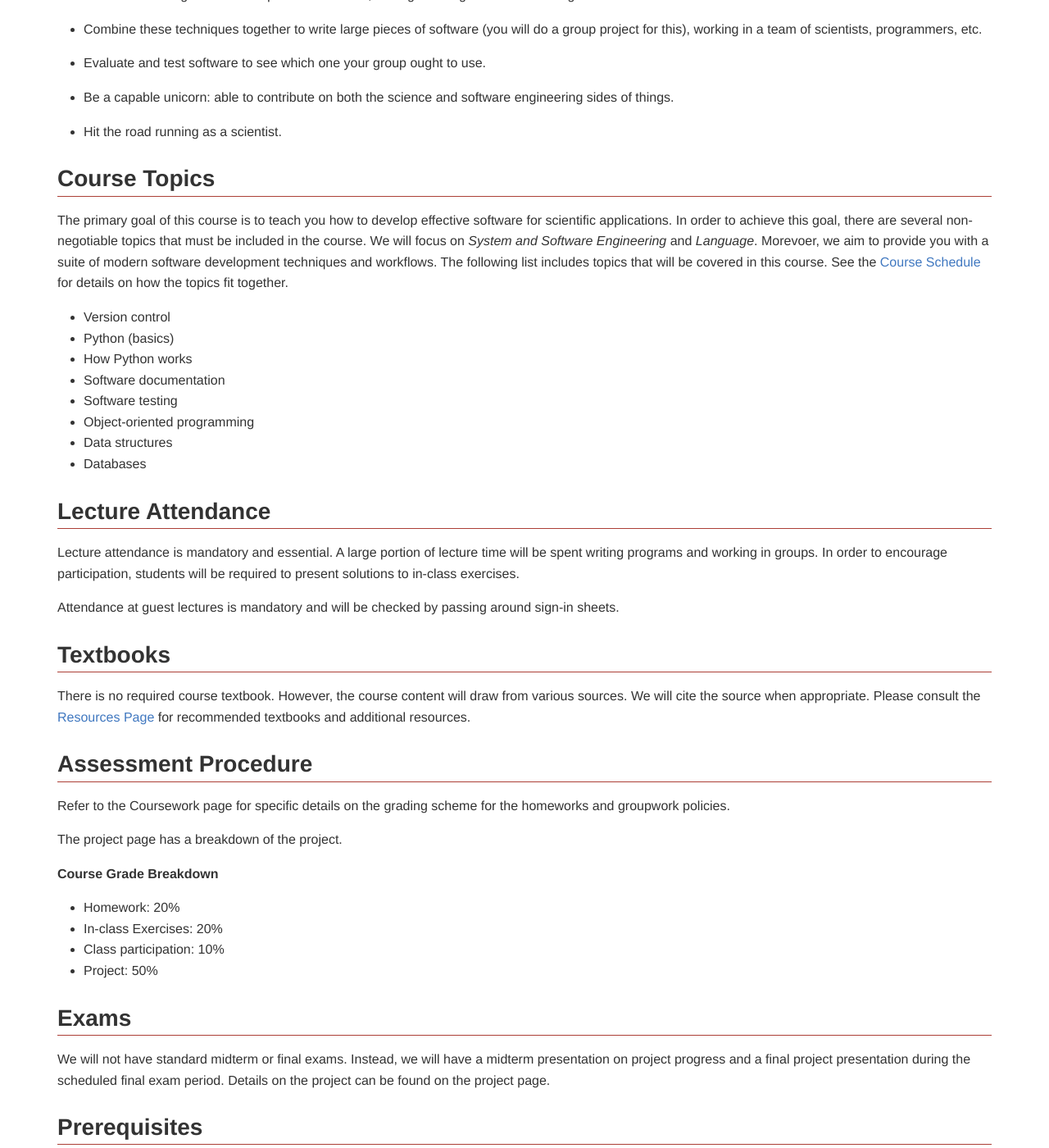
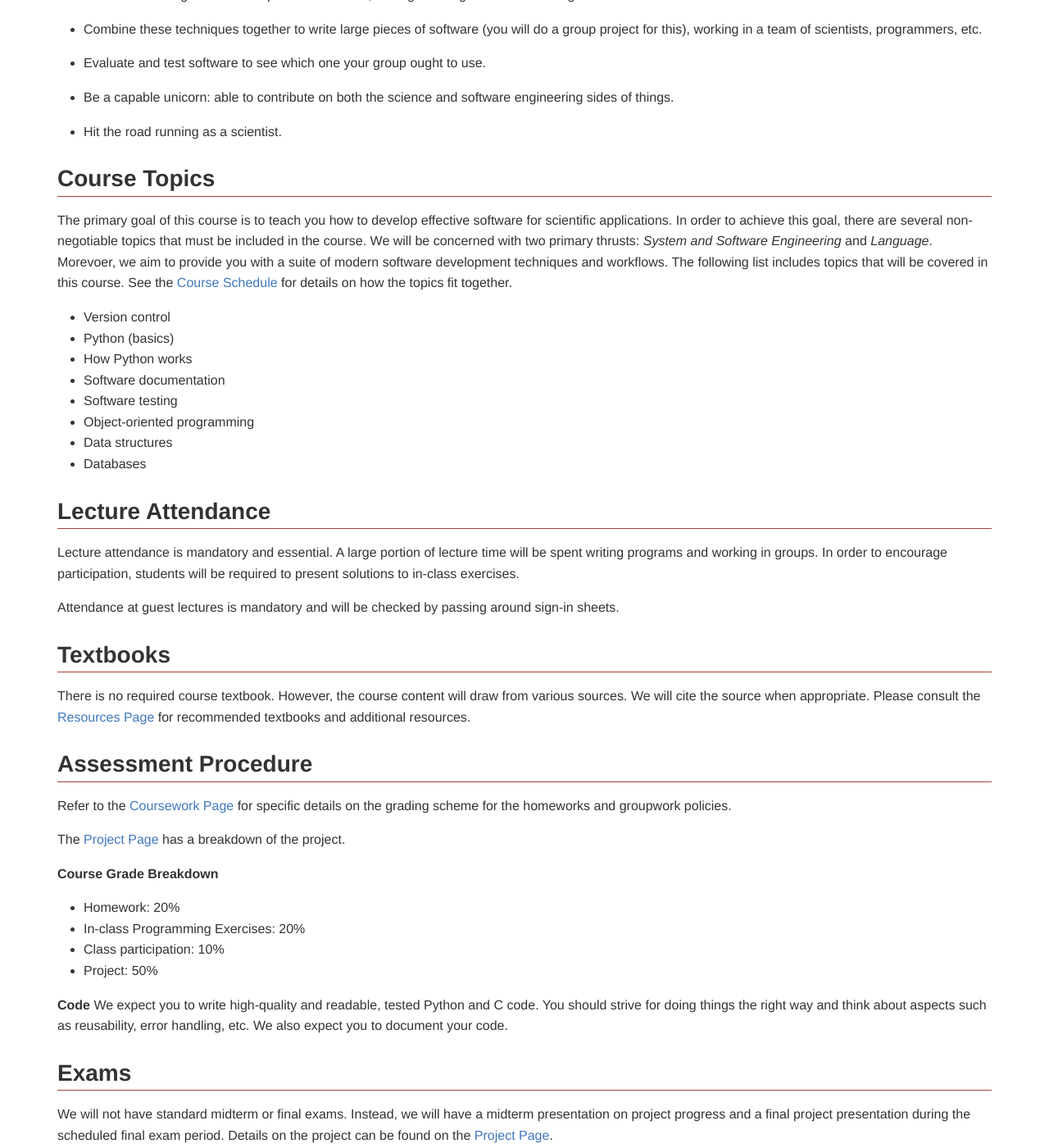
Before and after one commit to xuwd11/cs207_Weidong_Xu, a Jekyll site: the page built from syllabus.md, in a window 1280 px wide and 1400 px high, scrolled down 411 px. Shown: the whole window at 82% size. Built offline with Jekyll 4.4.1, drawn with Linux system fonts in a browser that asks for light colours; nearby versions of some CDN libraries.

Commit message:
Minor tweaks to Syllabus.

```diff
--- a/syllabus.md
+++ b/syllabus.md
@@ -30,9 +30,9 @@ After successful completion of this course, you will be able to:
 
 The primary goal of this course is to teach you how to develop effective software for scientific applications. In
 order to achieve this goal, there are several non-negotiable topics that must be included in the course.  We
-will focus on _System and Software Engineering_ and _Language_.  Morevoer, we aim to provide you with a suite of
-modern software development techniques and workflows.  The following list includes topics that will be covered in
-this course.  See the [Course Schedule](schedule.md) for details on how the topics fit together.
+will be concerned with two primary thrusts:  _System and Software Engineering_ and _Language_.  Morevoer, we aim to
+provide you with a suite of modern software development techniques and workflows.  The following list includes topics
+that will be covered in this course.  See the [Course Schedule](schedule.md) for details on how the topics fit together.
 
 * Version control
 * Python (basics)
@@ -54,25 +54,31 @@ Attendance at guest lectures is mandatory and will be checked by passing around
 ## Textbooks
 
 There is no required course textbook.  However, the course content will draw from various sources.  We will cite the
-source when appropriate.  Please consult the [Resources Page](resources.md) for recommended textbooks and additional resources.
+source when appropriate.  Please consult the [Resources Page](resources.md) for recommended textbooks and additional
+resources.
 
 ## Assessment Procedure
 
-Refer to the Coursework page for specific details on the grading scheme for the homeworks and groupwork policies.
+Refer to the [Coursework Page](coursework.md) for specific details on the grading scheme for the homeworks and
+groupwork policies.
 
-The project page has a breakdown of the project.
+The [Project Page](project.md) has a breakdown of the project.
 
 **Course Grade Breakdown**
 * Homework:  20%
-* In-class Exercises:  20%
+* In-class Programming Exercises:  20%
 * Class participation:  10%
 * Project: 50%
+
+**Code**
+We expect you to write high-quality and readable, tested Python and C code. You should strive for doing things the
+right way and think about aspects such as reusability, error handling, etc. We also expect you to document your code.
 
 ## Exams
 
 We will not have standard midterm or final exams.  Instead, we will have a midterm presentation on project
 progress and a final project presentation during the scheduled final exam period.  Details on the project
-can be found on the project page.
+can be found on the [Project Page](project.md).
 
 ## Prerequisites
 
```
Also changed, not shown: other parts of syllabus.md (+2 -0 lines).
